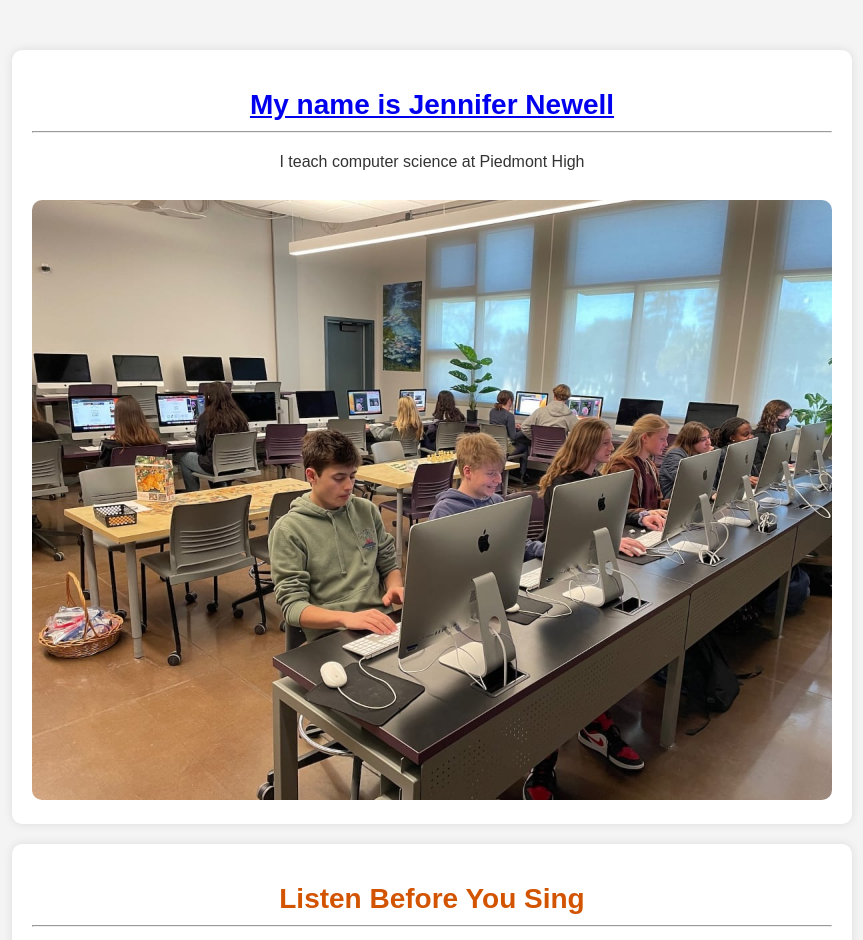
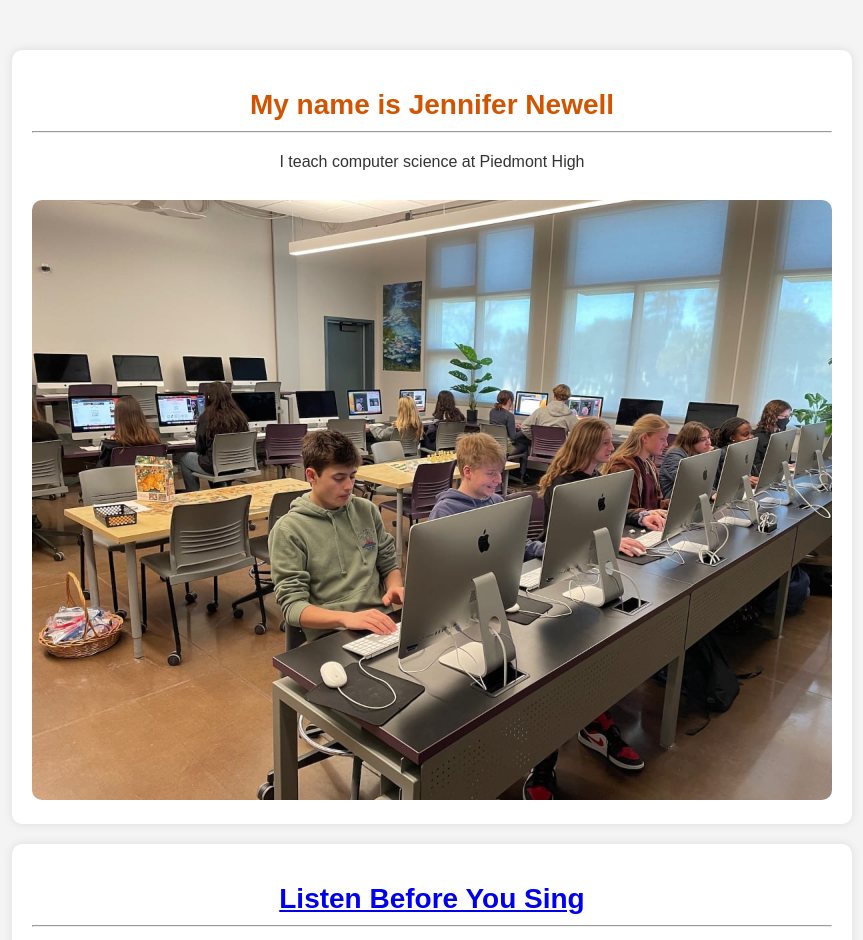
Before and after one commit to jnewellPHS/apcsp2025, a plain HTML site: page index.html in a window 1280 px wide. Shown: the top 940 px of the page, without its empty margins (208-1071 px from the left). Drawn offline with Linux system fonts and the light colour scheme.

Commit message:
Update index.html

```diff
--- a/index.html
+++ b/index.html
@@ -7,14 +7,14 @@
 
     <body>
         <div>
-            <h1><a href = "https://www.yfsp.tv/play/a8Cj1P3w1b6">My name is Jennifer Newell</a></h1>
+            <h1>My name is Jennifer Newell</h1>
             <hr>
             <p>I teach computer science at Piedmont High</p>
             <img src = "PHS-2223-iMacLab.jpg">
         </div>
 
         <div>
-            <h1>Listen Before You Sing</h1>
+            <h1><a href = "https://www.yfsp.tv/play/a8Cj1P3w1b6">Listen Before You Sing</a></h1>
             <hr>
             <p>Last year I enjoyed the movie Listen Before You Sing. It is a movie based on a true story of a poorly-funded school in Taiwan
                 in a rural aboriginal community. Although aboriginal culture in Taiwan
```
